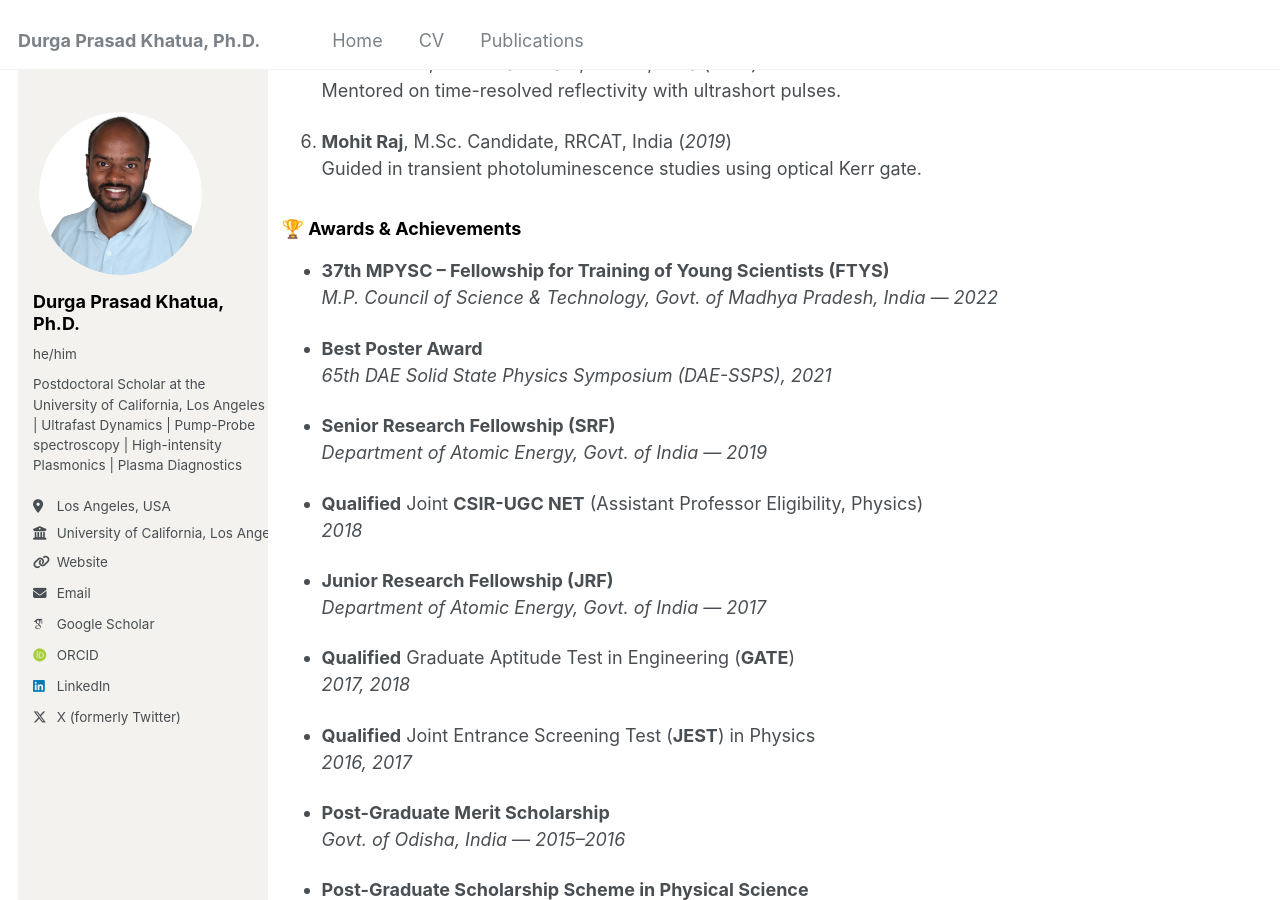
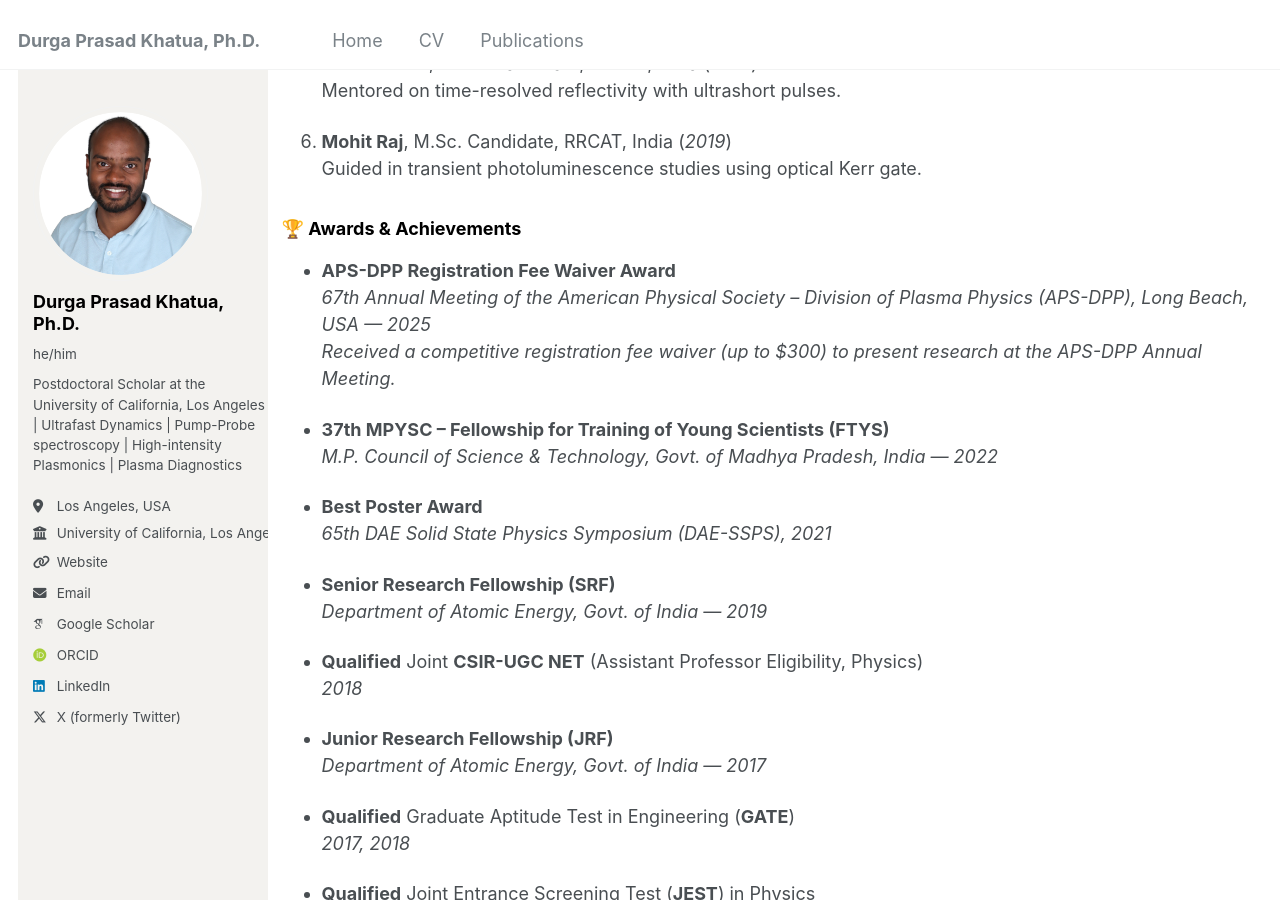
Before and after one commit to Khatua03/DurgaPrasadKhatua.github.io, a Jekyll site: the page built from _pages/cv.md, in a window 1280 px wide and 900 px high, scrolled down 3104 px. Built offline with Jekyll 4.4.1, drawn with Linux system fonts in a browser that asks for light colours; some web fonts are replaced.

Commit message:
Update cv.md

```diff
--- a/_pages/cv.md
+++ b/_pages/cv.md
@@ -112,6 +112,10 @@ P.G. Department of Physics, Utkal University, Bhubaneswar, India
 
 ### 🏆 Awards & Achievements
 
+- **APS-DPP Registration Fee Waiver Award**
+  *67th Annual Meeting of the American Physical Society – Division of Plasma Physics (APS-DPP), Long Beach, USA — 2025*
+  *Received a competitive registration fee waiver (up to $300) to present research at the APS-DPP Annual Meeting.*
+
 - **37th MPYSC – Fellowship for Training of Young Scientists (FTYS)**
   *M.P. Council of Science & Technology, Govt. of Madhya Pradesh, India — 2022*
 
```
